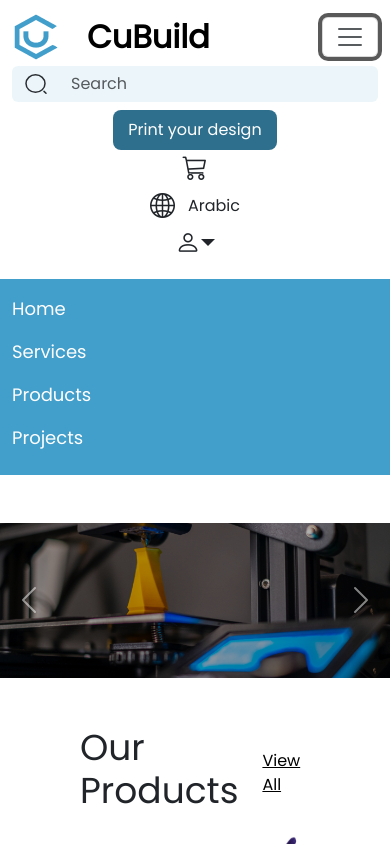
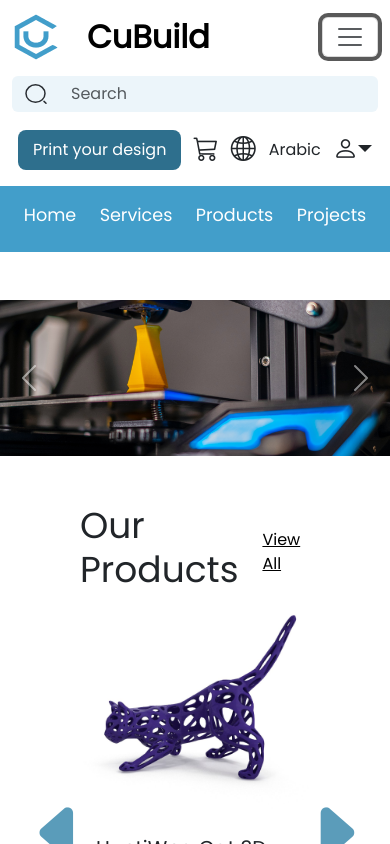
Before and after one commit to ahmed22362/cubeart, a Next.js app: page / in a window 390 px wide. Both pictures are taken after a click on the button "Toggle navigation". Shown: the top 844 px of the page. Built offline with nearby package versions, Linux system fonts and the light colour scheme.

Commit message:
updated responsive

```diff
--- a/app/globals.css
+++ b/app/globals.css
@@ -61,28 +61,7 @@ ul .nav-link:hover {
     justify-content: space-between;
     width: 45%;
 }
-.carsoule-btns {
-    display: flex;
-    justify-content: center;
-    margin-top: 10rem;
-}
-.carsoule-btns .btn {
-    margin: 10px;
-    padding: 12px 30px;
-}
-.carsoule-btns .btn:nth-child(2):hover {
-    background-color: #eeeeee5b;
-}
-.btn-purple {
-    color: #FFF;
-    background-color: #fb65fe;
-}
-.btn-purple:hover {
-    background-color: #fb65fe9d;
-}
-.carosuel-img {
-    filter: brightness(70%);
-}
+
 .card {
     border: 0;
 }
--- a/app/page.js
+++ b/app/page.js
@@ -1,10 +1,10 @@
 import './page.module.css'
-import { AboutUs, Footer, MyCarsouel, OurService, ProductDiscSlider, ProductSlider, QuickQuote } from '@/components'
+import { AboutUs, CarsouelSlider, Footer, OurService, ProductSlider, QuickQuote } from '@/components'
 
 export default function Home() {
   return (
     <>
-      <MyCarsouel />
+      <CarsouelSlider />
         <section className='px10'>
           <ProductSlider title="Our Products" /> <br />
 
--- a/components/navbars/minNav.jsx
+++ b/components/navbars/minNav.jsx
@@ -1,10 +1,11 @@
 import Link from "next/link";
+import styles from './navbar.module.css'
 
 export default function MinNav() {
     return(
         <nav className="navbar navbar-expand-lg" style={{backgroundColor: "#429ECA"}}>
         <div className="container">
-            <ul className="navbar-nav me-auto mb-2 mb-lg-0 ul-links">
+            <ul className={"navbar-nav me-auto mb-2 mb-lg-0 ul-links " + styles.ulMinLinks}>
               <li className="nav-item">
                 <Link href={'/'} className="nav-link">Home</Link>
               </li>
--- a/components/navbars/navbar.jsx
+++ b/components/navbars/navbar.jsx
@@ -4,7 +4,7 @@ import styles from "./navbar.module.css"
 export default function Navbar() {
   return (
     <nav className="navbar navbar-expand-lg bg-white">
-      <div className="container">
+      <div className={"container " + styles.containerSm}>
         <div className="logo-div">
           <Link className="navbar-brand" href="/">
             <img src="/logo.png" alt="" />
@@ -35,9 +35,9 @@ export default function Navbar() {
         >
           <span className="navbar-toggler-icon"></span>
         </button>
-        <div className="collapse navbar-collapse" id="navbarSupportedContent">
+        <div className={"collapse navbar-collapse " + styles.collapseStyles} id="navbarSupportedContent">
           <ul className="navbar-nav me-auto mb-2 mb-lg-0 w-100">
-            <form>
+            <form className="w-100">
               <div
                 className="input-group"
                 style={{
@@ -68,7 +68,7 @@ export default function Navbar() {
               </div>
             </form>
           </ul>
-          <ul className="navbar-nav me-auto mb-2 mb-lg-0 end-of-nav">
+          <ul className={"navbar-nav me-auto mb-2 mb-lg-0 end-of-nav " + styles.rightSection}>
             <button className="nav-btn">Print your design</button>
             <div>
                 <i className="bi bi-cart3"></i>
@@ -81,7 +81,7 @@ export default function Navbar() {
               <div className="dropdown">
                 <i className="bi bi-person dropdown-toggle" style={{cursor: "pointer"}} role="button" data-bs-toggle="dropdown" aria-expanded="false"></i>
 
-                <ul className="dropdown-menu" style={{right: "0", padding: "10px", left: "-310%"}}>
+                <ul className={"dropdown-menu " + styles.dropUl} style={{right: "0", padding: "10px", left: "-310%"}}>
                   <li className={styles.dropDownLink}>
                       <i className="bi bi-person-gear"></i>
                       <Link className="dropdown-item" href="#">Edit Profile</Link>
--- a/components/navbars/navbar.module.css
+++ b/components/navbars/navbar.module.css
@@ -1,3 +1,4 @@
+
 .dropDownLink{
     display: flex;
     justify-content: right;
@@ -27,3 +28,27 @@
     border-radius: 16px;
     background: #EE485C;
 }
+@media (max-width: 991px) {
+    .rightSection {
+        flex-direction: row;
+    }
+    .rightSection .dropUl {
+        position: absolute !important;
+    }
+    .containerSm {
+        gap: 10px !important;
+    }
+    .collapseStyles {
+        display: flex;
+        flex-direction: column;
+        gap: 10px;
+    }
+    .ulMinLinks {
+        flex-direction: row;
+        width: 100%;
+        justify-content: space-around;
+    }
+    .ulMinLinks a {
+        font-size: 1.1rem;
+    }
+}
--- a/components/productSlider/productSlider.jsx
+++ b/components/productSlider/productSlider.jsx
@@ -34,6 +34,7 @@ export default class ProductSlider extends Component {
         const settings = {
           dots: true,
           infinite: true,
+          lazyLoad: true,
           slidesToShow: 5,
           slidesToScroll: 1,
           slidesToScroll: 1,
--- /dev/null
+++ b/components/sliderCarsouel/carsouleItem.jsx
@@ -0,0 +1,29 @@
+"use client"
+
+import Image from "next/image"
+
+import styles from './sliderCarsouel.module.css'
+
+export default function CarsouleItemSlider({headerText, firstBtn, secBtn, img, alt}) {
+    return(
+        <div className={"carousel-item active " + styles.carsouelItem}>
+        {/* <div className="carousel-caption d-none d-md-block">
+            <h1>{headerText}</h1>
+            <div className={styles.carsouleBtns}>
+                <button className={"btn " + styles.btnPurple}>{firstBtn}</button>
+                <button className="btn">{secBtn}</button>
+            </div>
+        </div> */}
+        <Image src={`/Carsouel-images/${img}`} className={styles.carosuelImg} sizes="100vw"
+            style={{
+            width: '100%',
+            height: 'auto',
+            }}
+            width={500}
+            height={300}
+            alt={alt}
+            placeholder="blur"
+            blurDataURL={`/Carsouel-images/${img}`} />
+        </div>
+    )
+};
--- /dev/null
+++ b/components/sliderCarsouel/myCarsouel.jsx
@@ -0,0 +1,32 @@
+"use client"
+
+import CarsouleItemSlider from './carsouleItem';
+
+export default function CarsouelSlider() {
+    return(
+        <div id="carouselExampleAutoplaying" className="carousel slide my-5" data-bs-ride="carousel">
+        <div className="carousel-inner">
+            <CarsouleItemSlider
+                headerText={"test test"}
+                firstBtn={"Get in touch"}
+                secBtn={"Get in touch"}
+                img={"carsouel-2.png"}
+                alt={"image 1"} />
+            <CarsouleItemSlider
+                headerText={"test test"}
+                firstBtn={"Get in touch"}
+                secBtn={"Get in touch"}
+                img={"carsouel-1.png"}
+                alt={"image 1"} />
+        </div>
+        <button className="carousel-control-prev" type="button" data-bs-target="#carouselExampleAutoplaying" data-bs-slide="prev">
+            <span className="carousel-control-prev-icon" aria-hidden="true"></span>
+            <span className="visually-hidden">Previous</span>
+        </button>
+        <button className="carousel-control-next" type="button" data-bs-target="#carouselExampleAutoplaying" data-bs-slide="next">
+            <span className="carousel-control-next-icon" aria-hidden="true"></span>
+            <span className="visually-hidden">Next</span>
+        </button>
+        </div>
+    )
+}
--- /dev/null
+++ b/components/sliderCarsouel/sliderCarsouel.module.css
@@ -0,0 +1,53 @@
+/* .carsouelItem {
+    width: 100%;
+    height: 100%;
+} */
+/* .carosuelImg {
+    position: absolute;;
+    width: 100%;
+    height: 100%;
+} */
+
+/* .carsouleBtns {
+    display: flex;
+    justify-content: center;
+    margin-top: 10rem;
+} */
+/* .carsouleBtns .btn {
+    margin: 10px;
+    padding: 12px 30px;
+} */
+/* .carsouleBtns .btn:nth-child(2):hover {
+    background-color: #eeeeee5b;
+}
+.btnPurple {
+    color: #FFF;
+    background-color: #fb65fe;
+}
+.btnPurple:hover {
+    background-color: #fb65fe9d;
+} */
+/* .carosuelImg {
+    filter: brightness(70%);
+} */
+
+
+@media (max-width: 768px) {
+    .carouselCaption {
+        display: block;
+        top: 0px;
+    }
+    .carouselCaption h1 {
+        font-size: 24px;
+    }
+    .carouselCaption .carsouelBtns {
+        margin-top: none;
+    }
+    .carouselCaption .carsouelBtns button {
+        margin: none;
+        padding: none;
+        width: 150px;
+        height: 40px;
+        font-size: 12px;
+    }
+}
```
Also changed, not shown: components/BingMapj.jsx (deleted, +0 -28 lines), components/index.js (+5 -2 lines), components/myCarsouel.jsx (deleted, +0 -48 lines).
